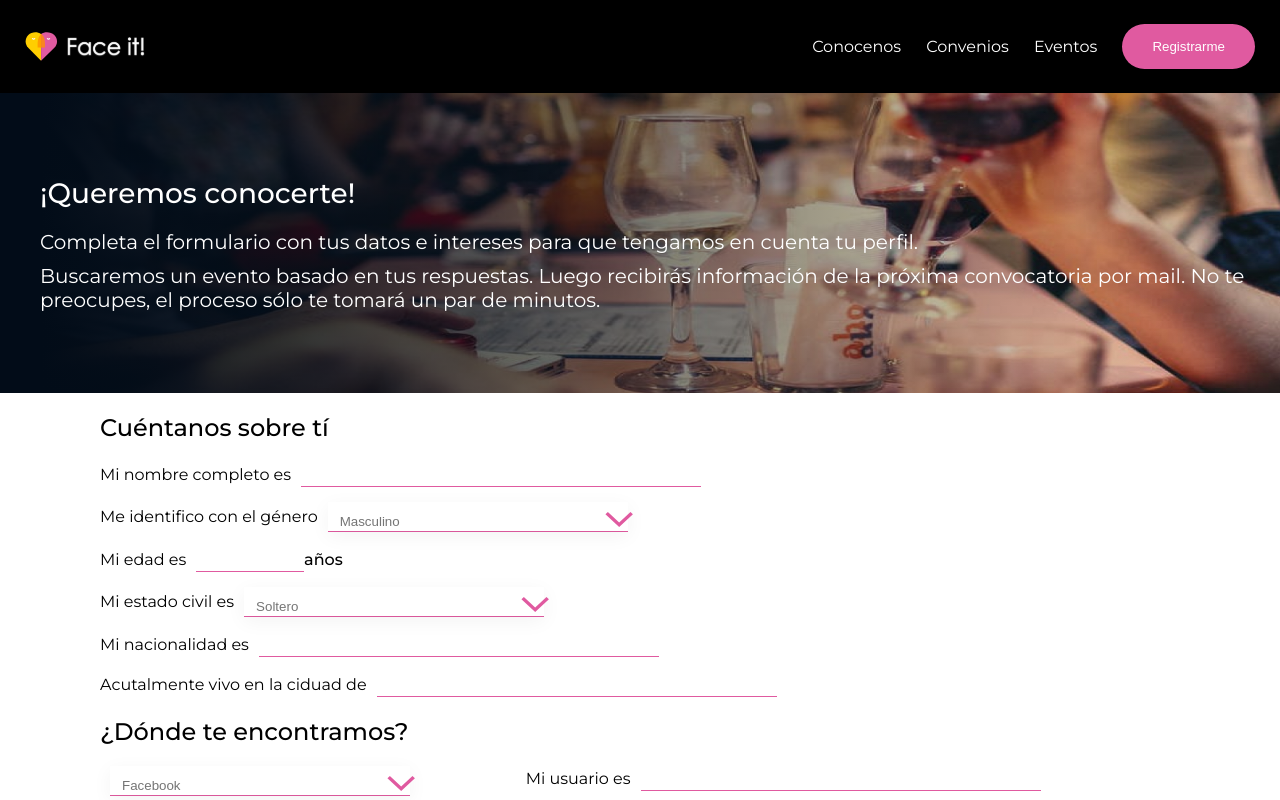
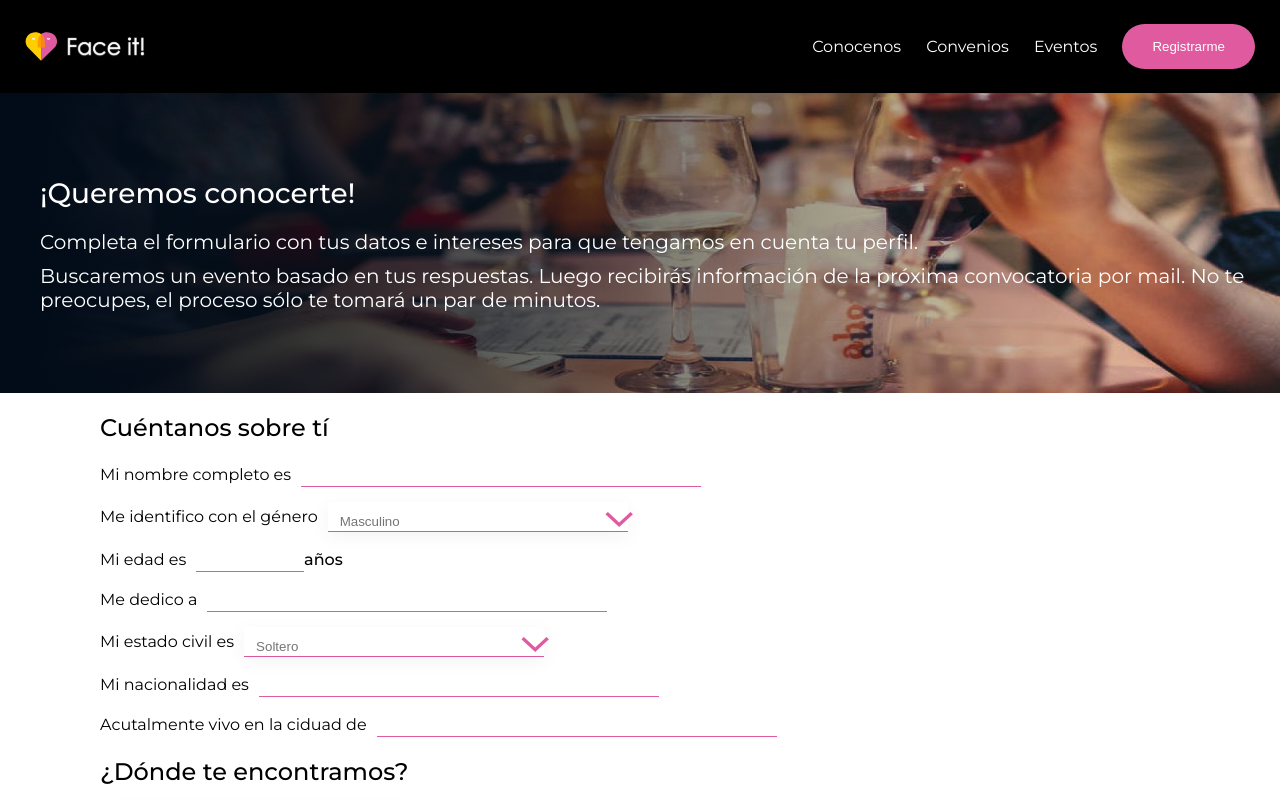
Before and after one commit to germankern/Face-It, a Next.js app: page /survey in a window 1280 px wide. Shown: the top 800 px of the page. Built offline with nearby package versions, Linux system fonts and the light colour scheme.

Commit message:
complentandoCorreccionesForm

```diff
--- a/src/pages/survey/index.jsx
+++ b/src/pages/survey/index.jsx
@@ -19,13 +19,14 @@ import {
 } from "./strings";
 import styles from "./style.module.css";
 const URL_SURVEY_GOOGLE_SHEET =
-  "https://script.google.com/macros/s/AKfycbwhYFih1ebdS10_Po313bc7zVXCg6pH-V8SvVbUVs2JFL9AglVpXn34aQSymuy5Cw2U/exec";
+  "https://script.google.com/macros/s/AKfycbyMg1r3Y0wxtezGgWS03DhsFeCEMpRqnRKmcmgc2ve_WPJuRTty-7ZxFLIXJvnjpvBe/exec";
 
 const Survey = () => {
   const initialState = {
     Name: "",
     Genero: "Masculino",
     Edad: "",
+    Profesion: "",
     EstadoCivil: "Soltero",
     Nacionalidad: "",
     Ciudad: "",
@@ -81,6 +82,12 @@ const Survey = () => {
             data={formData.Edad}
             onChange={handleInputChange}
             name="Edad"
+          />
+          <UnderlineQuestions
+            question={questions[10].question}
+            data={formData.Profesion}
+            onChange={handleInputChange}
+            name="Profesion"
           />
           <SelectOptions
             placeHolder={questions[3].placeHolder} //4
--- a/src/pages/survey/strings.js
+++ b/src/pages/survey/strings.js
@@ -16,7 +16,7 @@ const questions = [
   {
     question: "Mi estado civil es",
     placeHolder: "Soltero",
-    options: ["Soltero", "Casado"],
+    options: ["Soltero", "Casado", "Divorciado", "Viudo"],
   },
   {
     question: "Mi nacionalidad es",
@@ -42,6 +42,10 @@ const questions = [
   {
     question: "Mi telefono es",
     placeHolder: "+56 011 1111-1111",
+  },
+  {
+    question: "Me dedico a ",
+    placeHolder: "",
   },
 ];
 
--- a/src/utils/formService.js
+++ b/src/utils/formService.js
@@ -5,14 +5,14 @@ const postToGoogleScript = (data, url) => {
       ).join(", "))
     : null;
 
-  const formData2 = new FormData();
+  const formData = new FormData();
   for (let key in data) {
-    formData2.append(key, data[key]);
+    formData.append(key, data[key]);
   }
 
   fetch(url, {
     method: "POST",
-    body: formData2,
+    body: formData,
   });
 };
 const formService = { postToGoogleScript };
```
